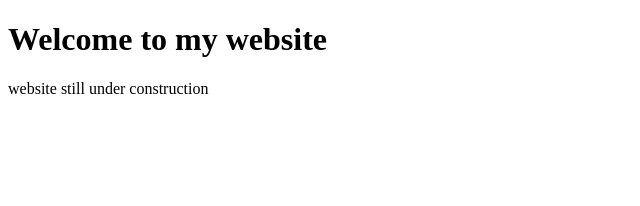
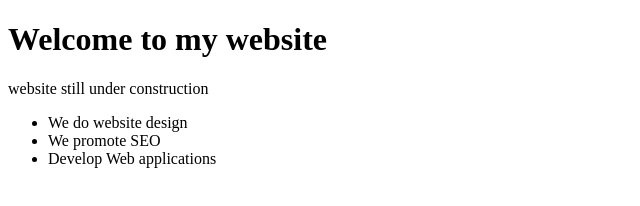
Before and after one commit to DC0N/github-class, a plain HTML site: page index.html in a window 1280 px wide. Shown: the whole page, without its empty margins (0-640 px from the left). Drawn offline with Linux system fonts and the light colour scheme.

Commit message:
Added unorered list

```diff
--- a/index.html
+++ b/index.html
@@ -9,5 +9,12 @@
 <body>
     <h1>Welcome to my website</h1>
     <p>website still under construction</p>
+
+    <ul>
+        <li>We do website design</li>
+        <li>We promote SEO</li>
+        <li>Develop Web applications</li>
+    </ul>
+
 </body>
 </html>
```
